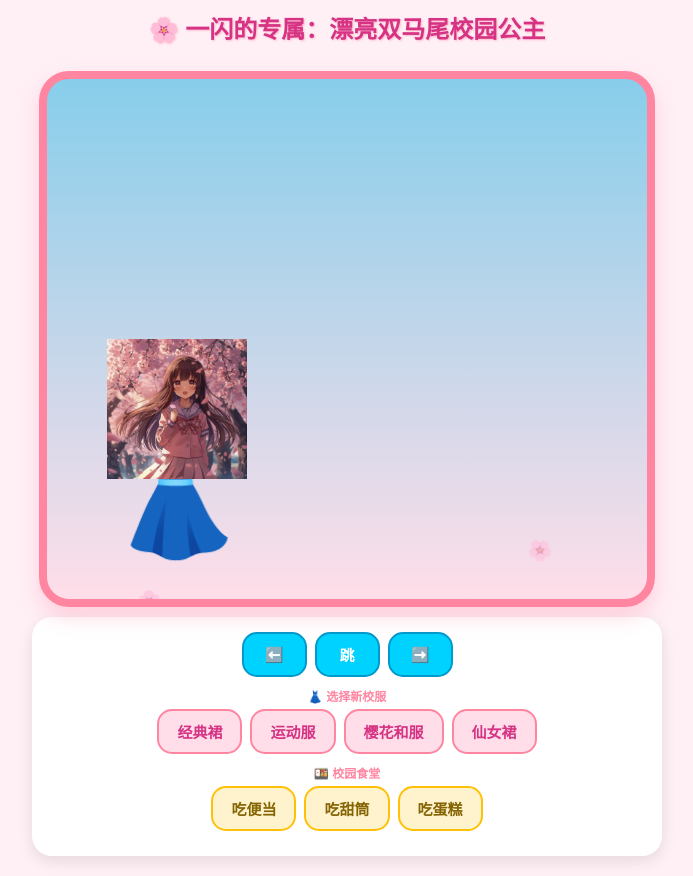
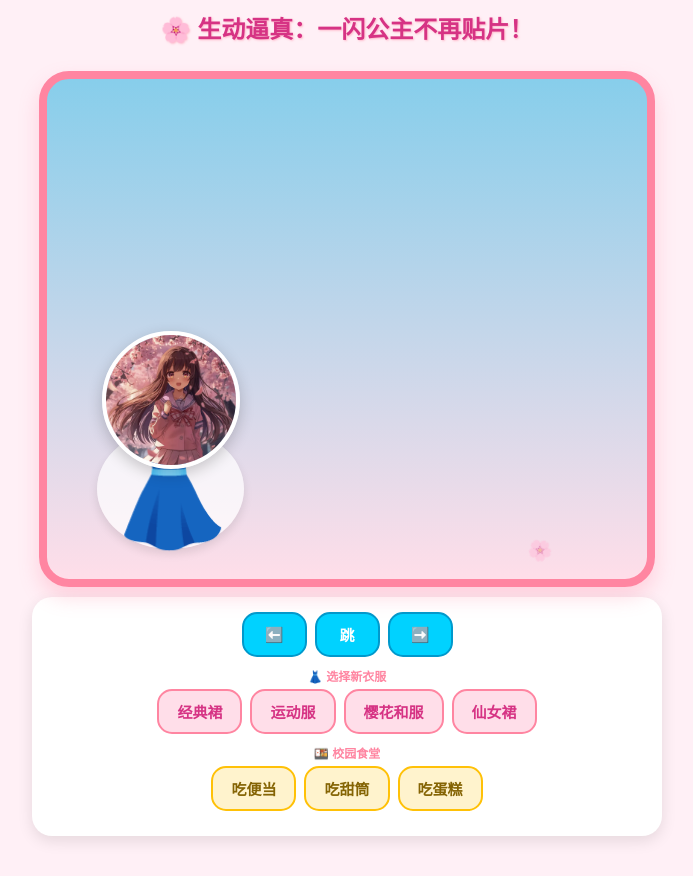
Before and after one commit to cjj-private/yishan, a plain HTML site: page index.html in a window 1280 px wide. Shown: the whole page, without its empty margins (293-986 px from the left). Drawn offline with Linux system fonts and the light colour scheme.

Commit message:
Update index.html

```diff
--- a/index.html
+++ b/index.html
@@ -2,15 +2,15 @@
 <html lang="zh">
 <head>
     <meta charset="UTF-8">
-    <title>🌸 一闪的专属：超萌樱花校园</title>
+    <title>🌸 一闪的樱花舞台：生动拼装版</title>
     <style>
-        body { margin: 0; background: #fff0f6; font-family: 'Arial', sans-serif; display: flex; flex-direction: column; align-items: center; overflow-x: hidden; }
+        body { margin: 0; background: #fff0f6; font-family: 'Arial', sans-serif; display: flex; flex-direction: column; align-items: center; overflow: hidden; }
 
         h1 { color: #d63384; margin-top: 10px; font-size: 24px; text-shadow: 1px 1px 2px rgba(255,133,161,0.5); }
 
         /* 校园舞台 */
         #campus-scene {
-            width: 95%; max-width: 600px; height: 520px;
+            width: 95%; max-width: 600px; height: 500px;
             background: linear-gradient(180deg, #87CEEB 0%, #ffdee9 100%);
             border: 8px solid #ff85a1; border-radius: 30px;
             position: relative; margin: 10px 0; overflow: hidden;
@@ -20,22 +20,43 @@
         /* 角色容器：平滑移动和跳跃 */
         #character-container {
             position: absolute; bottom: 30px; left: 50px;
-            width: 160px; height: 230px;
             display: flex; flex-direction: column; align-items: center;
             transition: left 0.2s, bottom 0.3s, transform 0.2s;
             user-select: none; z-index: 10;
         }
 
-        /* 可靠精美的头像图层 */
-        #head-img {
-            width: 140px; height: 140px;
-            z-index: 2; margin-bottom: -35px; /* 让头和衣服接在一起 */
-            object-fit: contain; /* 确保图片不被拉伸 */
+        /* 生动头像图层：【核心魔法】完美的圆形遮罩和契合度调整 */
+        #head {
+            width: 130px; height: 130px;
+            border-radius: 50%; /* 变成完美圆形 */
+            overflow: hidden; /* 裁剪掉方形背景 */
+            border: 4px solid #fff; /* 增加一个精致的白边，像相框一样 */
+            box-shadow: 0 5px 15px rgba(0,0,0,0.2);
+            z-index: 11;
+            margin-bottom: -40px; /* 让头和身体贴合 */
             transition: transform 0.3s;
         }
 
-        /* 衣服：点击按钮会变 */
-        #outfit { font-size: 110px; line-height: 1; z-index: 1; position: relative; }
+        /* 方形图片被裁剪成圆形的实际加载逻辑 */
+        #head-mask {
+            width: 100%; height: 100%;
+            display: flex; justify-content: center; align-items: center;
+            background: #fff;
+        }
+
+        #head-img {
+            width: 110%; height: 110%; /* 稍微放大一点点图片，确保填满圆圈 */
+            object-fit: cover; /* 保证图片不拉伸 */
+        }
+
+        /* 衣服：点击按钮会变，现在是一个圆形的 Emoji */
+        #outfit {
+            font-size: 110px; line-height: 1; z-index: 10; position: relative;
+            background: rgba(255,255,255,0.7); /* 衣服 Emoji 增加一个淡色背景，让它更像《樱花校园》的贴纸风格 */
+            border-radius: 50%;
+            padding: 5px;
+            box-shadow: 0 5px 10px rgba(0,0,0,0.1);
+        }
 
         /* 食物掉落 */
         #food-air { position: absolute; font-size: 60px; display: none; z-index: 15; text-shadow: 0 0 10px rgba(255,255,255,0.5); }
@@ -62,14 +83,18 @@
 </head>
 <body>
 
-    <h1>🌸 一闪的专属：漂亮双马尾校园公主</h1>
+    <h1>🌸 生动逼真：一闪公主不再贴片！</h1>
 
     <div id="campus-scene">
         <div style="position:absolute; left:15%; top:-50px; animation: fall 6s infinite; font-size: 20px; color: #ffb7c5;">🌸</div>
         <div style="position:absolute; left:80%; top:-50px; animation: fall 8s infinite; font-size: 20px; color: #ffb7c5;">🌸</div>
 
         <div id="character-container">
-            <img id="head-img" src="image_7.png" alt="公主头像">
+            <div id="head">
+                <div id="head-mask">
+                    <img id="head-img" src="image_7.png" alt="公主头像">
+                </div>
+            </div>
             <div id="outfit">👗</div> </div>
 
         <div id="food-air">🍱</div>
@@ -82,7 +107,7 @@
             <button class="move-btn" onclick="move(40)">➡️</button>
         </div>
 
-        <div class="label">👗 选择新校服</div>
+        <div class="label">👗 选择新衣服</div>
         <div class="row">
             <button onclick="changeOutfit('👗')">经典裙</button>
             <button onclick="changeOutfit('👚')">运动服</button>
@@ -103,7 +128,7 @@
         let isJumping = false;
         const container = document.getElementById('character-container');
         const outfit = document.getElementById('outfit');
-        const headImg = document.getElementById('head-img');
+        const head = document.getElementById('head');
 
         // 1. 走路逻辑
         function move(distance) {
@@ -132,7 +157,7 @@
             setTimeout(() => container.style.transform = "scale(1)", 200);
         }
 
-        // 4. 吃饭逻辑：吃饭按钮清晰可见
+        // 4. 吃饭逻辑：吃饭功能回来了！
         function eat(foodEmoji) {
             // 展示食物掉落
             const food = document.getElementById('food-air');
@@ -145,16 +170,16 @@
             // 食物掉到嘴里
             setTimeout(() => {
                 food.style.top = "300px";
-                food.style.transition = "top 0.5s cubic-bezier(0.47, 0, 0.74, 0.71)";
+                food.style.transition = "top 0.5s cubic-bezier(0.47, 0, 0.74, 0.71)"; // 模拟物理掉落
             }, 50);
 
             // 公主吃掉食物的反应
             setTimeout(() => {
                 food.style.display = "none";
-                // 头像开心得晃动和歪头
-                headImg.style.transform = "rotate(15deg) scale(1.2)";
+                // 只有漂亮的头像图层开心得晃动和歪头，而不是以前那个圆圆的 Emoji 头像
+                head.style.transform = "rotate(15deg) scale(1.2)";
                 setTimeout(() => {
-                    headImg.style.transform = "rotate(0deg) scale(1)";
+                    head.style.transform = "rotate(0deg) scale(1)";
                 }, 800);
             }, 550);
         }
```
